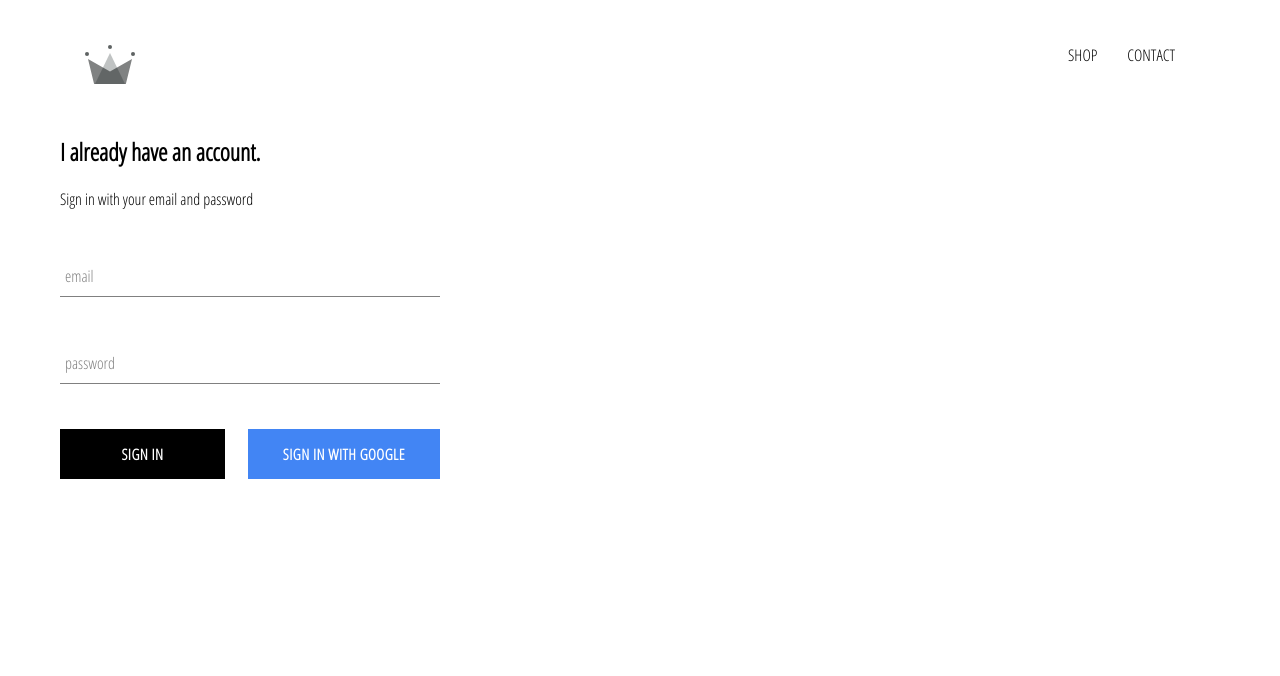
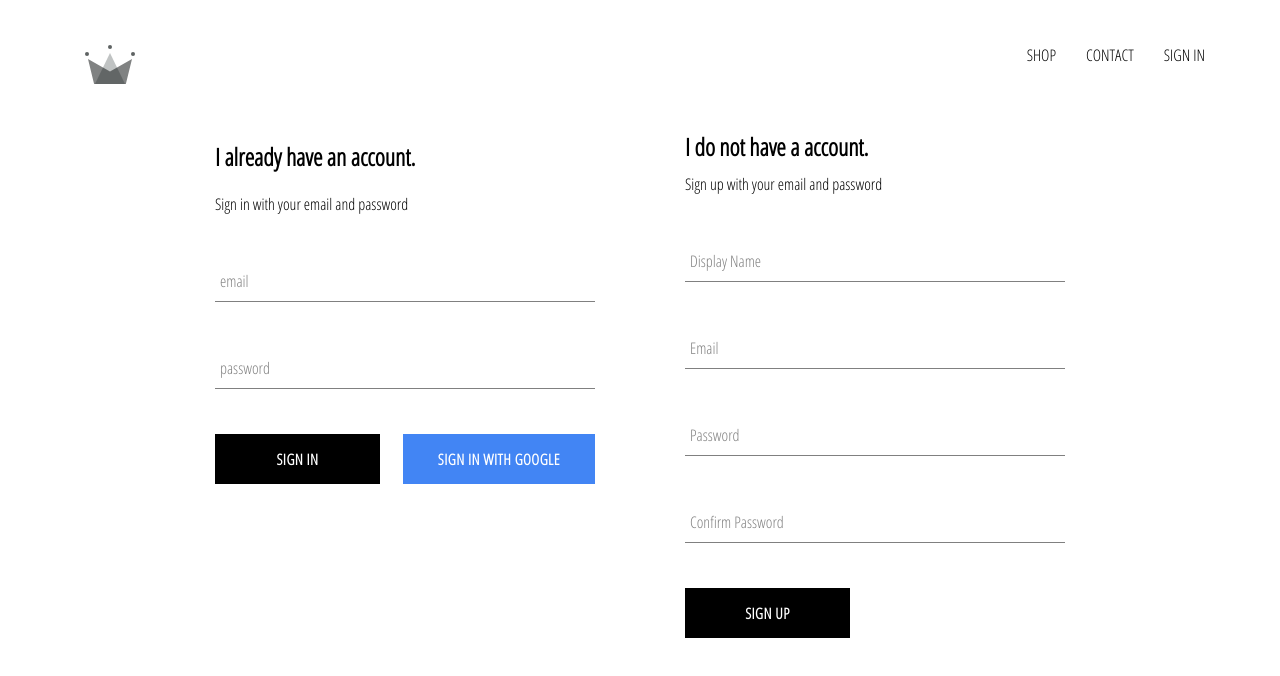
Before and after one commit to Kish-Siva-1/ecomm-react-store, a React (Create React App) app: page /signin in a window 1280 px wide. Shown: the top 676 px of the page. Built offline with nearby package versions, Linux system fonts and the light colour scheme; no server answers.

Commit message:
will add ability to store authenticated users

```diff
--- a/src/App.js
+++ b/src/App.js
@@ -7,7 +7,7 @@
 import ShopPage from './pages/shop/shop.js';
 import SignInAndSignUpPage from './pages/sign-in-and-sign-up/sign-in-and-sign-up.js';
 import Header from './components/header/header.js';
-import { auth } from './firebase/firebase.js';
+import { auth, createUserProfileDocument } from './firebase/firebase.js';
 
 class App extends React.Component {
   constructor() {
@@ -21,10 +21,21 @@
   unsubscribeFromAuth = null;
 
   componentDidMount() {
-    this.unsubscribeFromAuth = auth.onAuthStateChanged(user => {
-      this.setState({ currentUser: user });
+    this.unsubscribeFromAuth = auth.onAuthStateChanged(async userAuth => {
+      if(userAuth){
+        const userRef = await createUserProfileDocument(userAuth);
 
-      console.log(user);
+        userRef.onSnapshot(snapShot => {
+          this.setState({
+            currentUser: {
+              id: snapShot.id,
+              ...snapShot.data()
+            }
+          })
+        })
+      }
+
+      this.setState({ currentUser: userAuth });
     });
   }
 
--- a/src/components/header/header.js
+++ b/src/components/header/header.js
@@ -1,7 +1,7 @@
 import React from 'react'
 import './header.scss'
 import { Link } from 'react-router-dom'
-import {ReactComponent as Logo} from '../../assets/crown.svg' //will turn crown.svg into a reactcomponent called logo
+import { ReactComponent as Logo } from '../../assets/crown.svg' //will turn crown.svg into a reactcomponent called logo
 import { auth } from '../../firebase/firebase.js';
 
 const Header = ({ currentUser }) => (
@@ -16,12 +16,15 @@
             <Link className='option' to='/shop'>
                 CONTACT
             </Link>
-            {
-                currentUser ?
-                <div className="option" onClick={() => auth.signOut()}>SIGN OUT</div>
-                :
-                <Link className="option" to="/signin"></Link>
-            }
+            {currentUser ? (
+                <div className='option' onClick={() => auth.signOut()}>
+                    SIGN OUT
+                </div>
+            ) : (
+                    <Link className='option' to='/signin'>
+                        SIGN IN
+                    </Link>
+                )}
         </div>
     </div>
 )
--- a/src/components/sign-in/sign-in.js
+++ b/src/components/sign-in/sign-in.js
@@ -1,51 +1,65 @@
-import React from 'react'
-import FormInput from '../form-input/form-input.js'
-import CustomButtom from '../custom-button/custom-button.js'
-import { signInWithGoogle } from '../../firebase/firebase.js'
-import './sign-in.scss'
+import React from "react";
+import FormInput from "../form-input/form-input.js";
+import CustomButtom from "../custom-button/custom-button.js";
+import { signInWithGoogle } from "../../firebase/firebase.js";
+import "./sign-in.scss";
 
 class SignIn extends React.Component {
   constructor(props) {
-        super(props)
+    super(props);
 
     this.state = {
-            email: '',
-            password: ''
-        }
+      email: "",
+      password: "",
+    };
   }
 
-    handleSubmit = event => {
+  handleSubmit = (event) => {
     event.preventDefault();
 
-        this.setState({ email: '', password: '' })
-    }
+    this.setState({ email: "", password: "" });
+  };
 
-    handleChange = event => {
+  handleChange = (event) => {
     const { value, name } = event.target;
 
-        this.setState({ [name]: value })
-    }
+    this.setState({ [name]: value });
+  };
 
   render() {
     return (
-            <div className='sign-in'>
+      <div className="sign-in">
         <h2>I already have an account.</h2>
         <span>Sign in with your email and password</span>
 
         <form onSubmit={this.handleSubmit}>
-                    <FormInput name="email" type="email" handleChange={this.handleChange} value={this.state.email} label='email' required />
-                    <FormInput name="password" type="password" handleChange={this.handleChange} value={this.state.email} label='password' required />
+          <FormInput
+            name="email"
+            type="email"
+            handleChange={this.handleChange}
+            value={this.state.email}
+            label="email"
+            required
+          />
+          <FormInput
+            name="password"
+            type="password"
+            handleChange={this.handleChange}
+            value={this.state.email}
+            label="password"
+            required
+          />
           <div className="buttons">
-                        <CustomButtom type="submit" >Sign In</CustomButtom>
+            <CustomButtom type="submit">Sign In</CustomButtom>
             <CustomButtom onClick={signInWithGoogle} isGoogleSignIn>
-                            {' '}
-                            Sign in with Google{' '}
+              {" "}
+              Sign in with Google{" "}
             </CustomButtom>
           </div>
         </form>
       </div>
-        )
+    );
   }
 }
 
-export default SignIn
+export default SignIn;
--- /dev/null
+++ b/src/components/sign-up/sign-up.js
@@ -0,0 +1,103 @@
+import React from "react";
+
+import FormInput from "../form-input/form-input.js";
+import CustomButton from "../custom-button/custom-button.js";
+
+import { auth, createUserProfileDocument } from "../../firebase/firebase.js";
+
+import "./sign-up.scss";
+
+class SignUp extends React.Component {
+  constructor() {
+    super();
+
+    this.state = {
+      displayName: "",
+      email: "",
+      password: "",
+      confirmPassword: "",
+    };
+  }
+
+  handleSubmit = async (event) => {
+    event.preventDefault();
+
+    const { displayName, email, password, confirmPassword } = this.state;
+
+    if (password === confirmPassword) {
+      alert("passwords don't match");
+      return;
+    }
+
+    try {
+      const { user } = await auth.createUserWithEmailAndPassword(
+        email,
+        password
+      );
+
+      await createUserProfileDocument(user, { displayName });
+
+      this.setState({
+        displayName: "",
+        email: "",
+        password: "",
+        confirmPassword: ""
+      });
+    } catch (error) {
+      console.error(error);
+    }
+  };
+
+  handleChange = event => {
+      const {name, value} = event.target;
+
+      this.setState({[name]: value});
+  }
+
+  render() {
+    const { displayName, email, password, confirmPassword } = this.state;
+    return (
+      <div className="sign-up">
+        <h2 className="title">I do not have a account.</h2>
+        <div className="span">Sign up with your email and password</div>
+        <form className="sign-up-form" onSubmit={this.handleSubmit}>
+          <FormInput
+            type="text"
+            name="displayName"
+            value={displayName}
+            onChange={this.handleChange}
+            label="Display Name"
+            required
+          />
+          <FormInput
+            type="email"
+            name="email"
+            value={email}
+            onChange={this.handleChange}
+            label="Email"
+            required
+          />
+          <FormInput
+            type="password"
+            name="password"
+            value={password}
+            onChange={this.handleChange}
+            label="Password"
+            required
+          />
+          <FormInput
+            type="password"
+            name="confirmPassword"
+            value={confirmPassword}
+            onChange={this.handleChange}
+            label="Confirm Password"
+            required
+          />
+          <CustomButton type="submit">SIGN UP</CustomButton>
+        </form>
+      </div>
+    );
+  }
+}
+
+export default SignUp;
--- /dev/null
+++ b/src/components/sign-up/sign-up.scss
@@ -0,0 +1,9 @@
+.sign-up {
+    display: flex;
+    flex-direction: column;
+    width: 380px;
+
+    .title {
+        margin: 10px 0;
+    }
+}
--- a/src/firebase/firebase.js
+++ b/src/firebase/firebase.js
@@ -3,15 +3,41 @@
 import 'firebase/auth';
 
 const config = {
-    apiKey: "AIzaSyCfzI7q_xnQME3-YxXpGvTajoBQk0F8_Xw",
-    authDomain: "ecomm-react-db.firebaseapp.com",
-    databaseURL: "https://ecomm-react-db.firebaseio.com",
-    projectId: "ecomm-react-db",
-    storageBucket: "ecomm-react-db.appspot.com",
-    messagingSenderId: "225832712521",
-    appId: "1:225832712521:web:d5b79aad353b19d9908298",
-    measurementId: "G-TR63QHWVFM"
+    apiKey: "AIzaSyDjs8UCFxTcB17qdspJRECKwPFAznTIujg",
+    authDomain: "ecomm-react-db-3a035.firebaseapp.com",
+    databaseURL: "https://ecomm-react-db-3a035.firebaseio.com",
+    projectId: "ecomm-react-db-3a035",
+    storageBucket: "ecomm-react-db-3a035.appspot.com",
+    messagingSenderId: "123527015498",
+    appId: "1:123527015498:web:5f969a62bb0a976749cab3",
+    measurementId: "G-PW3E274LNZ"
 };
+
+export const createUserProfileDocument = async (userAuth, additionalData) => {
+    if (!userAuth) return;
+
+    const userRef = firestore.doc(`users/${userAuth.uid}`);
+
+    const snapShot = await userRef.get();
+
+    if(!snapShot.exists){
+        const {displayName, email} = userAuth;
+        const createdAt = new Date();
+
+        try {
+            await userRef.set({
+                displayName,
+                email,
+                createdAt,
+                ...additionalData
+            })
+        } catch (error) {
+            console.log('error creating user', error.message);
+        }
+    }
+
+    return userRef;
+}
 
 firebase.initializeApp(config);
 
--- a/src/pages/sign-in-and-sign-up/sign-in-and-sign-up.js
+++ b/src/pages/sign-in-and-sign-up/sign-in-and-sign-up.js
@@ -1,10 +1,12 @@
 import React from 'react';
 import SignIn from '../../components/sign-in/sign-in.js'
+import SignUp from '../../components/sign-up/sign-up.js'
 import './sign-in-and-sign-up.scss'
 
 const SignInAndSignUpPage = () => (
     <div className='sign-in-and-sign-up'>
         <SignIn />
+        <SignUp />
     </div>
 );
 
--- a/src/pages/sign-in-and-sign-up/sign-in-and-sign-up.scss
+++ b/src/pages/sign-in-and-sign-up/sign-in-and-sign-up.scss
@@ -0,0 +1,6 @@
+.sign-in-and-sign-up {
+    width: 850px;
+    display: flex;
+    justify-content: space-between;
+    margin: 30px auto;
+}
```
Lines whose indentation alone changed are shown as unchanged.
